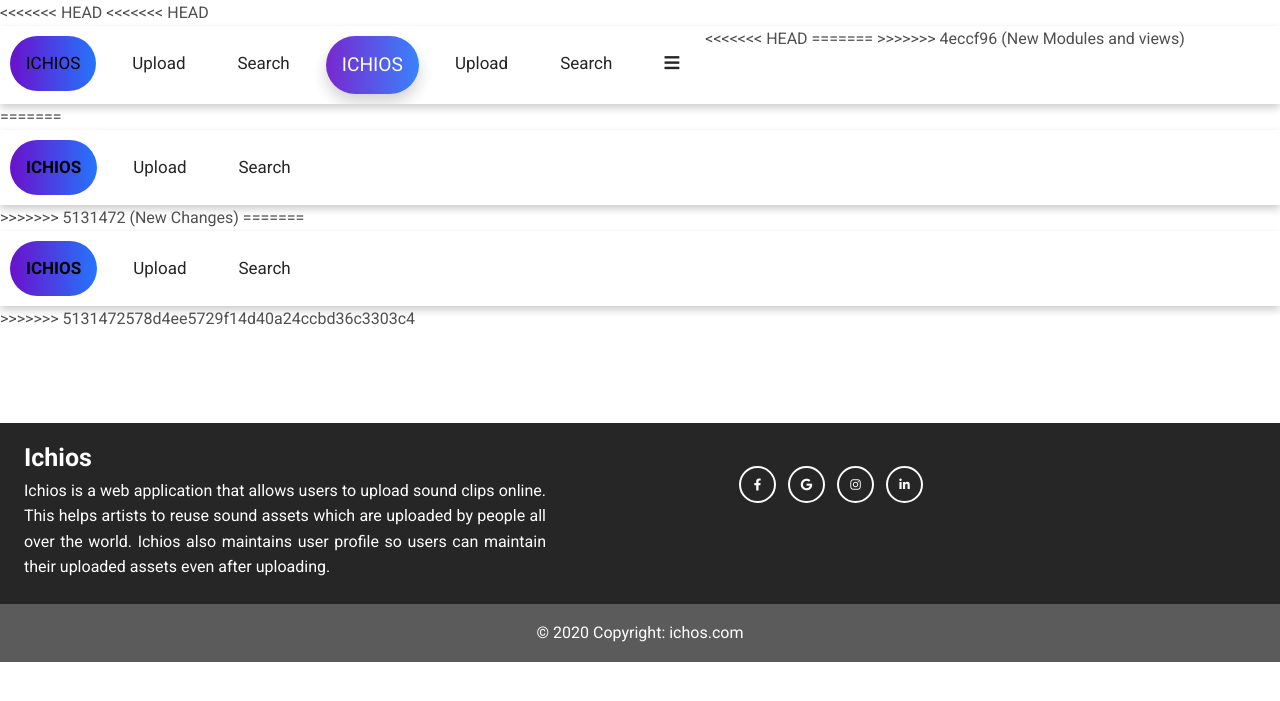
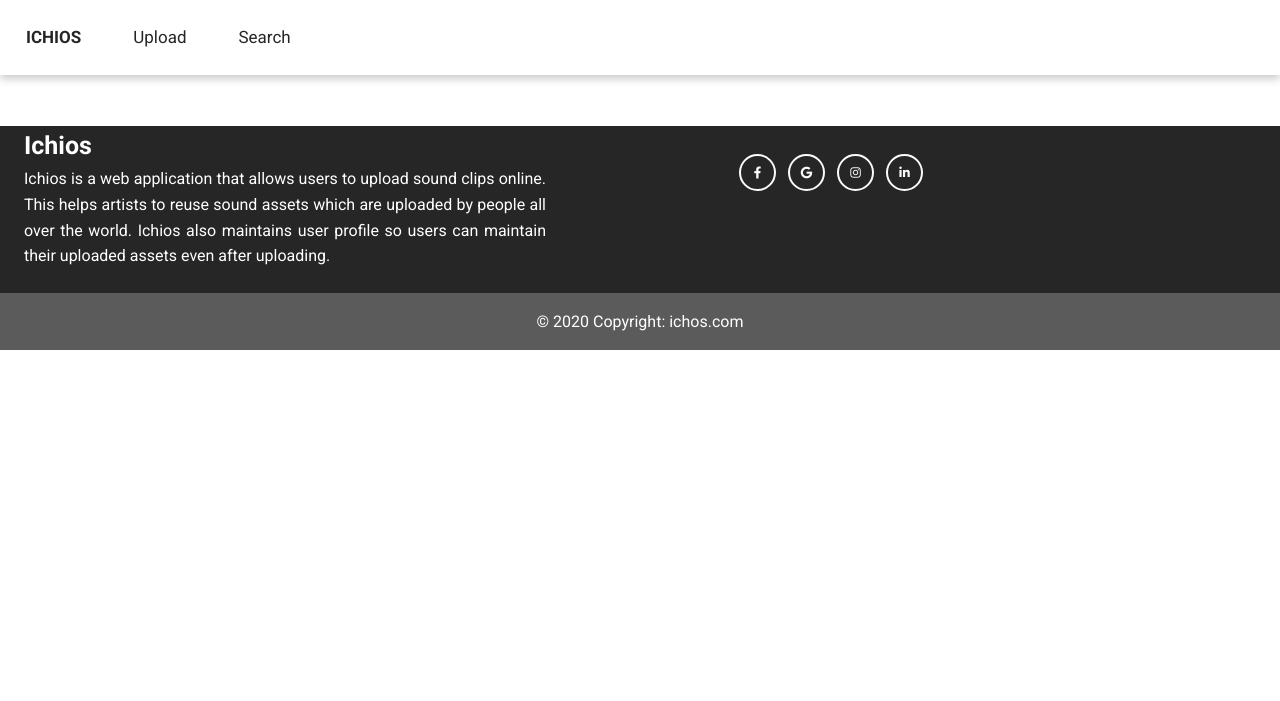
Before and after one commit to Maghil/Ichios, a Django app: page / in a window 1280 px wide. Shown: the top 701 px of the page. Run offline with Django 3.2, Linux system fonts and the light colour scheme; data that the repository does not hold is empty; some libraries are stand-ins or nearby versions.

Commit message:
Integration Fix, Design Fix

```diff
--- a/templates/index.html
+++ b/templates/index.html
@@ -11,38 +11,11 @@
     <link href="https://fonts.googleapis.com/css?family=Roboto:300,400,500,700&display=swap"rel="stylesheet"/>
     <!-- MDB -->
     <link href="https://cdnjs.cloudflare.com/ajax/libs/mdb-ui-kit/3.3.0/mdb.min.css"rel="stylesheet"/>
-    <!-- Local -->
-<<<<<<< HEAD
-<<<<<<< HEAD
-    <link href="{% static 'css/style.css' %}" rel="stylesheet"/>
     <link rel="icon" href="/assets/images/ichios.png" type="image/icon type">
     <title>Ichios</title>
-</head>
-<body>
 
-    <section class="header">
-      <div class="topnav" id="myTopnav">
-<<<<<<< HEAD
-        <a  href="/" class="active">ICHIOS </a>
-        <a href="upload/">Upload</a>
-        <a href="#search">Search</a>
-=======
-        <a  href="/" style=" opacity:100%;
-        color:#fff; font-size: larger;
-      background-image: linear-gradient(to right, #6a11cb 0%, #2575fc 100%);
-       box-shadow: 0 8px 16px 0 rgba(0,0,0,0.2);opacity:90%;  text-decoration: none;
-       border-radius:100px;" class="active">ICHIOS </a>
-        <a href="{% url 'upload' %}">Upload</a>
-        <a href="{% url 'search' %}">Search</a>
->>>>>>> 4eccf96 (New Modules and views)
-        <a href="javascript:void(0);" class="icon" onclick="myFunction()">
-          <i class="fa fa-bars"></i>
-        </a>
-      </div>
-    </section>
-=======
 
-    <title>ICHIOS</title>
+
     <style>
       .topnav {
         overflow: hidden;
@@ -67,12 +40,7 @@
         transition:0.5s;
       }
 
-      .topnav a.active {
-      margin:10px;
-      background-image: linear-gradient(to right, #6a11cb 0%, #2575fc 100%);
-      border-radius:50px;
-        color: white;
-      }
+
 
       .topnav .search-container {
         float: right;
@@ -134,116 +102,15 @@
 }
 </style>
 </head>
+
 <body>
 
   <div class="topnav">
-    <a class="active" href="{% url 'index' %}"><b>ICHIOS</b></a>
-    <a href="{% url 'upload' %}">Upload</a>
-    <a  href="{% url 'search' %}">Search</a>
-  </div>
->>>>>>> 5131472 (New Changes)
-
-=======
-
-    <title>ICHIOS</title>
-    <style>
-      .topnav {
-        overflow: hidden;
-        background-color: #fff;
-        box-shadow: 0 4px 8px 0 rgba(0,0,0,0.2);
-      }
-
-      .topnav a {
-        float: left;
-        display: block;
-        color: rgb(37, 37, 37);
-        margin:10px;
-        text-align: center;
-        padding: 14px 16px;
-        text-decoration: none;
-        font-size: 17px;
-      }
-
-      .topnav a:hover {
-        background-color: #ddd;
-        color: black;
-        transition:0.5s;
-      }
-
-      .topnav a.active {
-      margin:10px;
-      color: black;
-      }
-
-      .topnav .search-container {
-        float: right;
-        margin:10px;
-      }
-
-      .topnav input[type=text] {
-        padding: 6px;
-        margin-top: 8px;
-        font-size: 17px;
-        outline: none;
-        border:1px solid;
-        border-color:#eaeaea;
-        box-shadow: 0 1px 2px 0 rgba(0,0,0,0.1);
-        border-radius:10px;
-      }
-
-   .card
-   {
-    box-shadow: 0 4px 8px 0 rgba(0,0,0,0.2);
-    margin: 5px;
-    border-radius: 10px;
-    transition: 0.5s;
-   }
-   .card:hover {
-    box-shadow: 0 8px 16px 0 rgba(0,0,0,0.2);
-}
-
-      .topnav .search-container button:hover {
-      opacity:100%;
-      }
-
-      @media screen and (max-width: 600px) {
-  .topnav .search-container {
-    float: none;
-  }
-  .topnav a, .topnav input[type=text], .topnav .search-container button {
-    float: none;
-    display: block;
-    text-align: left;
-    width: 100%;
-    margin: 0;
-    padding: 14px;
-  }
-  .topnav input[type=text] {
-    border: 1px solid #ccc;
-  }
-}
-.dwn
-{transition: 0.2s;
-  background-color:dodgerblue; color: white; text-decoration: none; padding: 5px; margin: 10px; float: right;
-}
-.dwn:hover
-{
-  text-decoration: none;
-  color: white;
-  background-color: tomato;
-  transition: 0.2s;
-}
-          </style>
-</head>
-<body>
-
-  <div class="topnav">
-    <a class="active" href="{% url 'index' %}"><b>ICHIOS</b></a>
+    <a  href="{% url 'index' %}"><b>ICHIOS</b></a>
     <a href="{% url 'upload' %}">Upload</a>
     <a  href="{% url 'search' %}">Search</a>
   </div>
 
->>>>>>> 5131472578d4ee5729f14d40a24ccbd36c3303c4
     <section id="Load-Page"><br>
       <div class="container">
         <div class="row">
@@ -251,40 +118,15 @@
           {% for d in data %}
           <div  class="col sg-col-4-of-24 sg-col-4-of-12 sg-col-4-of-36 s-result-item s-asin sg-col-4-of-28 sg-col-4-of-16 sg-col sg-col-4-of-20 sg-col-4-of-32">
             <div class="card">
-<<<<<<< HEAD
-<<<<<<< HEAD
-                <img src="{% static 'images/music.jpg' %}" alt="Avatar" style="width:100%">
-                <div class="container">
-                  <h4 style="margin-top: 5px;"><b>{{d.name}}</b></h4>
-                  <h7><b>{{d.description}}</b></h7><br>
-                  <h7 style="font-size: smaller;">{{d.tags}}</h7><br>
-                  <div>
-                  <audio controls>
-                    <source src="{{d.files.url}}" type="audio/wav">
-                  </audio>
-                  </div>
-=======
               <img src="{% static 'images/ic.webp' %}" alt="Avatar" style="width:100%">
               <div class="container">
                 <h4 style="margin-top: 5px;"><b>Name&nbsp;</b>{{d.name}}</h4>
                 <h7><b>Description&nbsp;</b>{{d.description}}</h7><br>
                 <h7 style="font-size: smaller;"><i>#Tags</i> &nbsp;{{d.tags}}</h7><br>
                 <audio controls>
-                    <source src="{{d.files.url}}" type="audio/wav">
+                  <source src="{{d.files.url}}" type="audio/mpeg">
                 </audio>
                 <a class="dwn" href="{{d.files.url}}" download="{{d.files}}"><i class="fa fa-download"></i>&nbsp; Download</a>
->>>>>>> 5131472 (New Changes)
-=======
-                <img src="{% static 'images/ic.webp' %}" alt="Avatar" style="width:100%">
-                <div class="container">
-                  <h4 style="margin-top: 5px;"><b>Name&nbsp;</b>{{d.name}}</h4>
-                  <h7><b>Description&nbsp;</b>{{d.description}}</h7><br>
-                  <h7 style="font-size: smaller;"><i>#Tags</i> &nbsp;{{d.tags}}</h7><br>
-                  <audio controls>
-                    <source src="{{d.files.url}}" type="audio/wav">
-                  </audio>
-                  <a class="dwn" href="{{d.files.url}}" download="{{d.files}}"><i class="fa fa-download"></i>&nbsp; Download</a>
->>>>>>> 5131472578d4ee5729f14d40a24ccbd36c3303c4
               </div>
             </div>
           </div>
@@ -341,15 +183,5 @@
   </footer>
   <!-- Footer -->
     </section>
-    <script>
-      function myFunction() {
-    var x = document.getElementById("myTopnav");
-    if (x.className === "topnav") {
-      x.className += " responsive";
-    } else {
-      x.className = "topnav";
-    }
-  }
-    </script>
 </body>
 </html>
```
Lines whose indentation alone changed are shown as unchanged.
